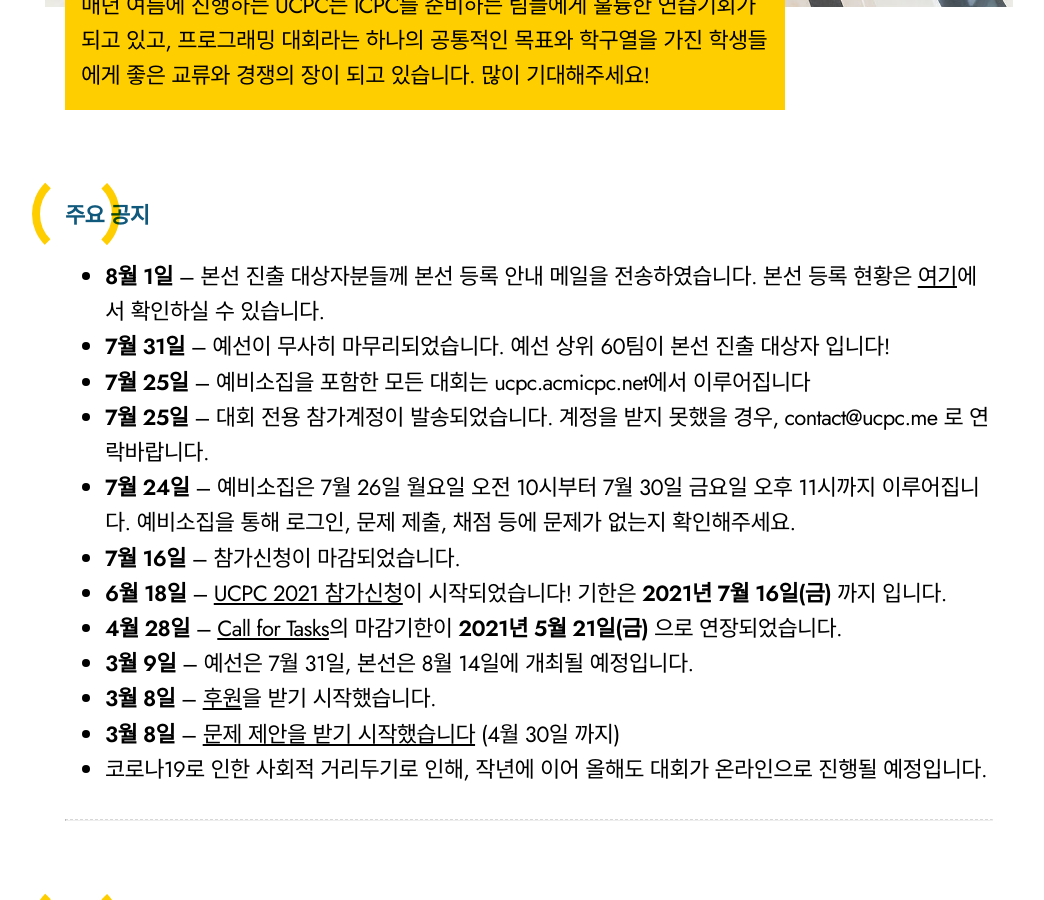
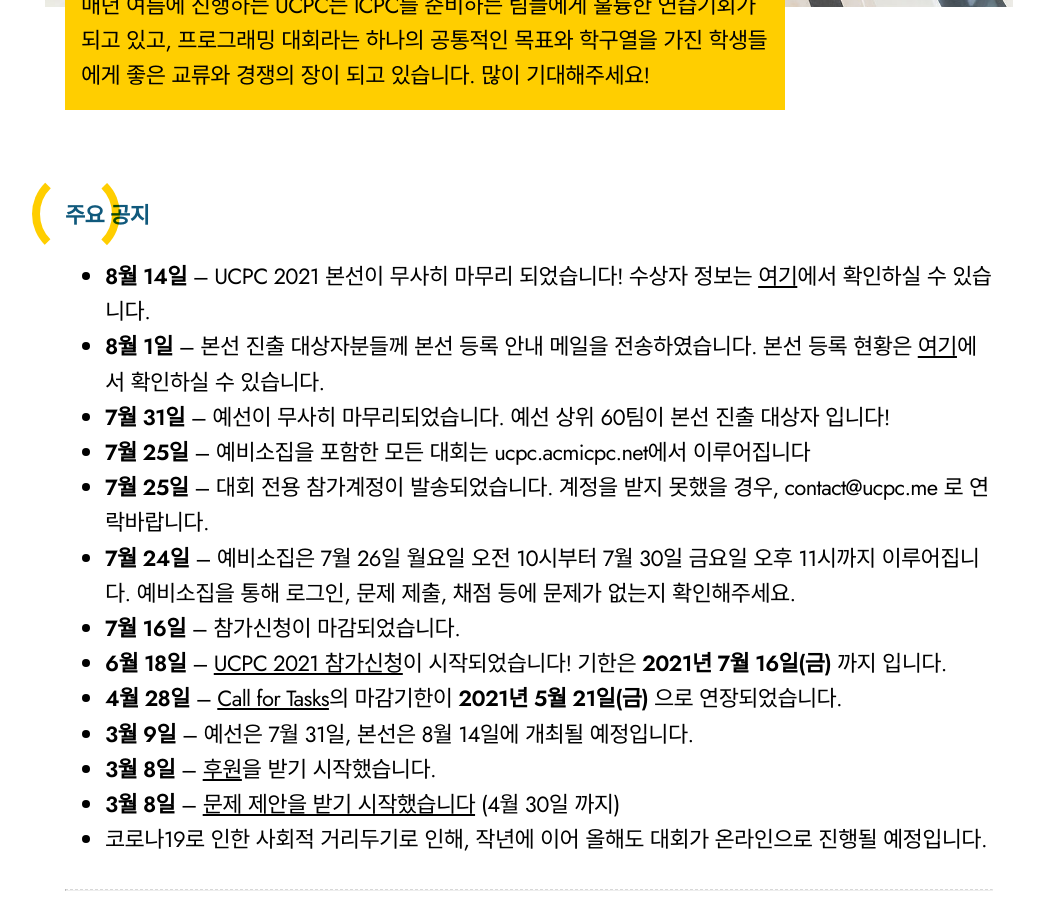
Before and after one commit to ucpcc/2021, a Jekyll site: the page built from index.md, in a window 1280 px wide and 900 px high, scrolled down 1208 px. Shown: the whole window, without its empty margins (111-1155 px from the left). Built offline with Jekyll 4.4.1, drawn with Linux system fonts in a browser that asks for light colours.

Commit message:
Update index.md

```diff
--- a/index.md
+++ b/index.md
@@ -4,6 +4,7 @@ title: UCPC 2021
 ---
 
 ## 주요 공지
+- **8월 14일** -- UCPC 2021 본선이 무사히 마무리 되었습니다! 수상자 정보는 [여기](https://ucpc.me/assets/UCPC_2021_result.pdf)에서 확인하실 수 있습니다.
 - **8월 1일** -- 본선 진출 대상자분들께 본선 등록 안내 메일을 전송하였습니다. 본선 등록 현황은 [여기](https://docs.google.com/spreadsheets/u/6/d/e/2PACX-1vR-MRiCs94yYMasoHWXGVpcFoA20A_hBBrEh-5K4dA9x-hWEuCMeG3Pt9IyiWyVTn6bbaGy8G8NfVpB/pubhtml?gid=0&single=true)에서 확인하실 수 있습니다.
 - **7월 31일** -- 예선이 무사히 마무리되었습니다. 예선 상위 60팀이 본선 진출 대상자 입니다!
 - **7월 25일** -- 예비소집을 포함한 모든 대회는 ucpc.acmicpc.net에서 이루어집니다
```
